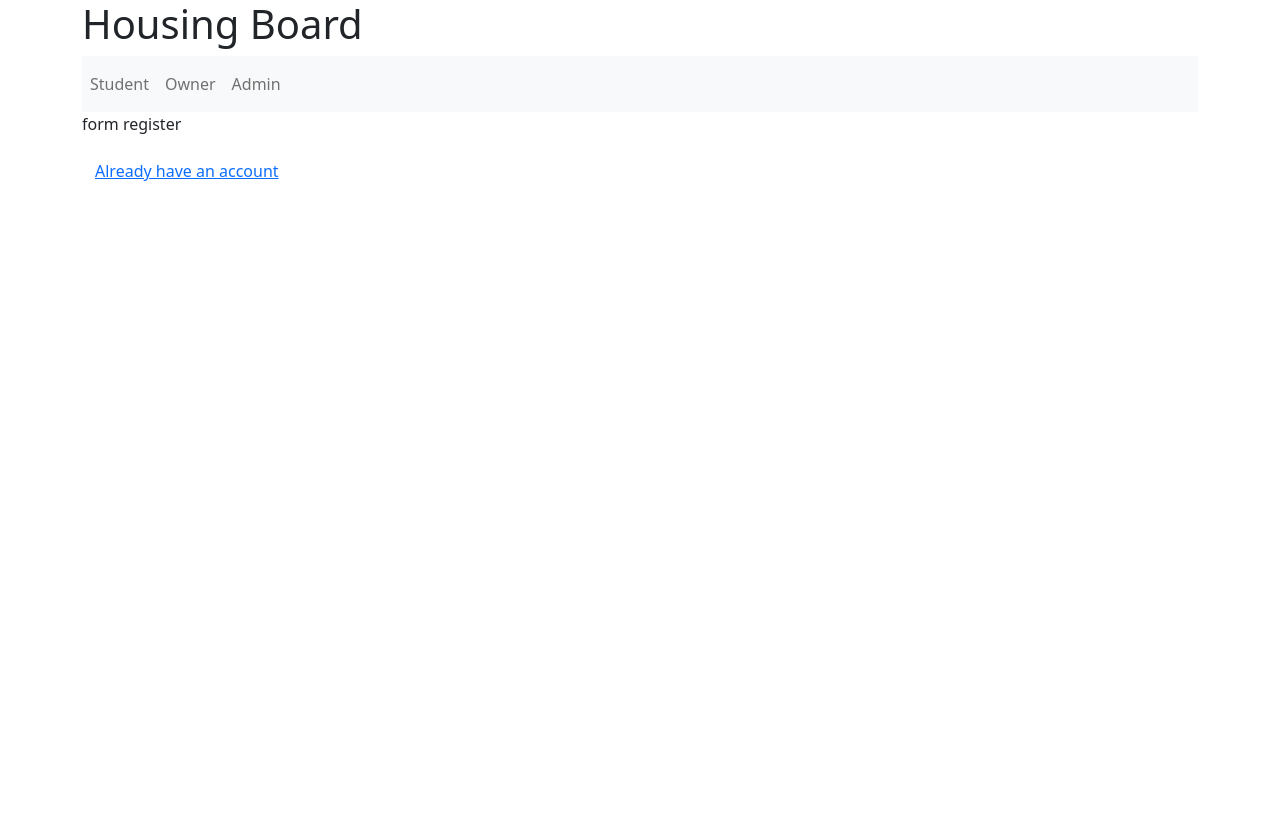
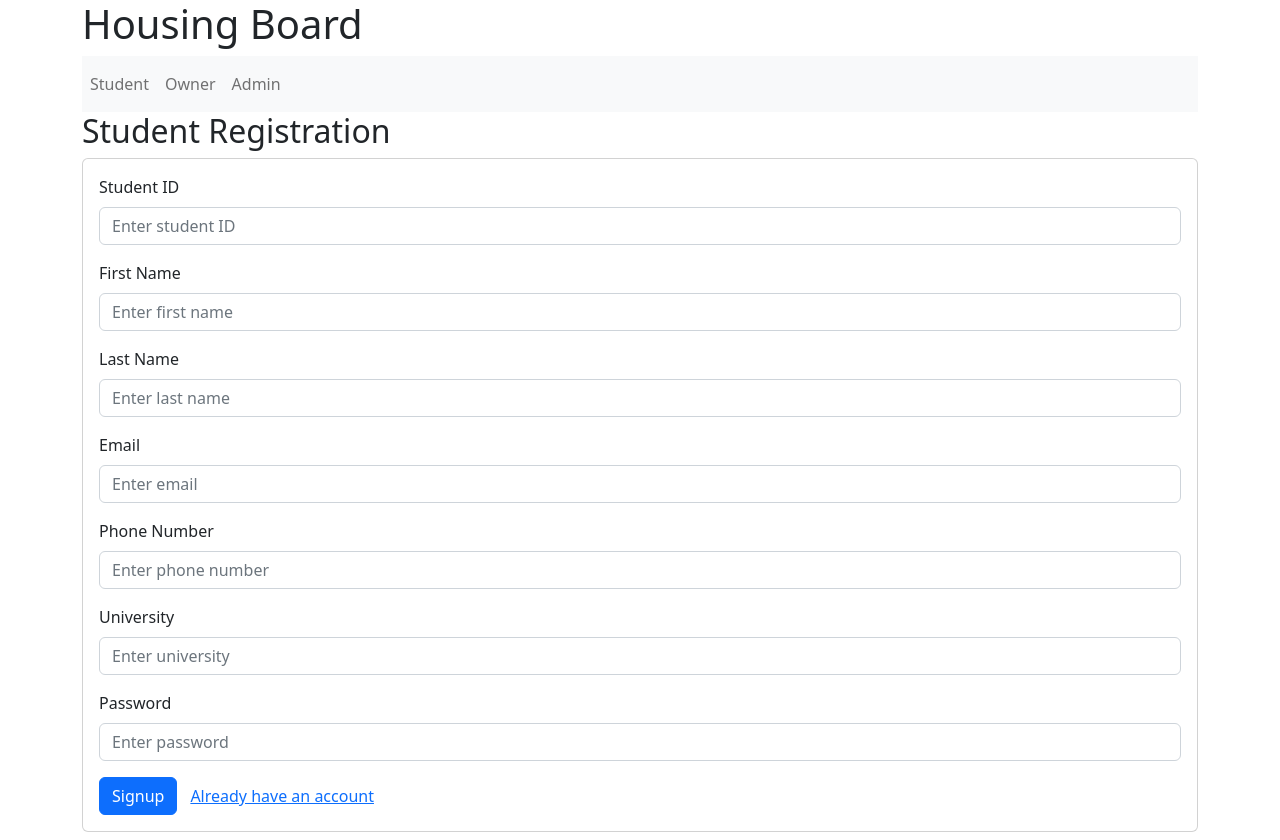
Before and after one commit to hugomatton/HousingBoardFront, a React (Create React App) app: page / in a window 1280 px wide. Both pictures are taken after a click on the button "Don't have an account". Before the commit the page ends 800 px from the top, so only its background shows below. Built offline with nearby package versions, Linux system fonts and the light colour scheme.

Commit message:
form student login and signup ok

```diff
--- a/src/component/SigupLogin/Form/FormStudent.js
+++ b/src/component/SigupLogin/Form/FormStudent.js
@@ -1,16 +1,170 @@
 import React, { useState } from 'react'
-import { Button } from 'react-bootstrap'
+import { Button, Card, Form } from 'react-bootstrap'
 
 const FormStudent = () => {
 
     const [isLogin, setIsLogin] = useState(true)
 
+    const [signupData, setSignupData] = useState({
+        student_id: "",
+        first_name: "",
+        last_name: "",
+        email: "",
+        phone_number: "",
+        university: "",
+        password: "",
+    })
+
+    const [loginData, setLoginData] = useState({
+        student_id:"",
+        password: ""
+    })
+
+    const signup = () => {
+        console.log(signupData)
+    }
+
+    const login = () => {
+        console.log(loginData)
+    }
+
+    const handleChangeLogin = (event) => {
+        let newData = { ...loginData }
+        newData[event.target.id] = event.target.value
+        setLoginData(newData)
+    }
+
+    const handleChangeSignup = (event) => {
+        let newData = { ...signupData }
+        newData[event.target.id] = event.target.value
+        setSignupData(newData)
+    }
+
     return (
         <div>
             {
-                isLogin ? <p>form login</p> : <p>form register</p>
+                isLogin ?
+                    <div>
+                        <h2>Student Login</h2>
+                        <Card className='my-2 p-3'>
+                            <Form>
+
+                                <Form.Group className="mb-3">
+                                    <Form.Label>Student ID</Form.Label>
+                                    <Form.Control
+                                        id="student_id"
+                                        type="text"
+                                        placeholder="Enter student ID"
+                                        value={loginData.student_id}
+                                        onChange={handleChangeLogin}
+                                    />
+                                </Form.Group>
+
+                                <Form.Group className="mb-3">
+                                    <Form.Label>Password</Form.Label>
+                                    <Form.Control
+                                        id="password"
+                                        type="password"
+                                        placeholder="Enter password"
+                                        value={loginData.password}
+                                        onChange={handleChangeLogin}
+                                    />
+                                </Form.Group>
+
+                                <Button type="button" onClick={login}>Login</Button>
+                                <Button variant='link' onClick={() => { setIsLogin(!isLogin) }}>{isLogin ? "Don't have an account" : "Already have an account"}</Button>
+
+                            </Form>
+                        </Card>
+                    </div>
+                    :
+                    <div>
+                        <h2>Student Registration</h2>
+                        <Card className='my-2 p-3'>
+                            <Form>
+                                <Form.Group className="mb-3">
+                                    <Form.Label>Student ID</Form.Label>
+                                    <Form.Control
+                                        id="student_id"
+                                        type="text"
+                                        placeholder="Enter student ID"
+                                        value={signupData.student_id}
+                                        onChange={handleChangeSignup}
+                                    />
+                                </Form.Group>
+
+                                <Form.Group className="mb-3">
+                                    <Form.Label>First Name</Form.Label>
+                                    <Form.Control
+                                        id="first_name"
+                                        type="text"
+                                        placeholder="Enter first name"
+                                        value={signupData.first_name}
+                                        onChange={handleChangeSignup}
+                                    />
+                                </Form.Group>
+
+                                <Form.Group className="mb-3">
+                                    <Form.Label>Last Name</Form.Label>
+                                    <Form.Control
+                                        id="last_name"
+                                        type="text"
+                                        placeholder="Enter last name"
+                                        value={signupData.last_name}
+                                        onChange={handleChangeSignup}
+                                    />
+                                </Form.Group>
+
+                                <Form.Group className="mb-3">
+                                    <Form.Label>Email</Form.Label>
+                                    <Form.Control
+                                        id="email"
+                                        type="email"
+                                        placeholder="Enter email"
+                                        value={signupData.email}
+                                        onChange={handleChangeSignup}
+                                    />
+                                </Form.Group>
+
+                                <Form.Group className="mb-3">
+                                    <Form.Label>Phone Number</Form.Label>
+                                    <Form.Control
+                                        id="phone_number"
+                                        type="tel"
+                                        placeholder="Enter phone number"
+                                        value={signupData.phone_number}
+                                        onChange={handleChangeSignup}
+                                    />
+                                </Form.Group>
+
+                                <Form.Group className="mb-3">
+                                    <Form.Label>University</Form.Label>
+                                    <Form.Control
+                                        id="university"
+                                        type="text"
+                                        placeholder="Enter university"
+                                        value={signupData.university}
+                                        onChange={handleChangeSignup}
+                                    />
+                                </Form.Group>
+
+                                <Form.Group className="mb-3">
+                                    <Form.Label>Password</Form.Label>
+                                    <Form.Control
+                                        id="password"
+                                        type="password"
+                                        placeholder="Enter password"
+                                        value={signupData.password}
+                                        onChange={handleChangeSignup}
+                                    />
+                                </Form.Group>
+                                <Button type="button" onClick={signup}>Signup</Button>
+                                <Button variant='link' onClick={() => { setIsLogin(!isLogin) }}>{isLogin ? "Don't have an account" : "Already have an account"}</Button>
+                            </Form>
+                        </Card>
+                    </div>
             }
-            <Button variant='link' onClick={()=>{setIsLogin(!isLogin)}}>{isLogin ? "Don't have an account" : "Already have an account"}</Button>
+
         </div>
     )
 }
```
